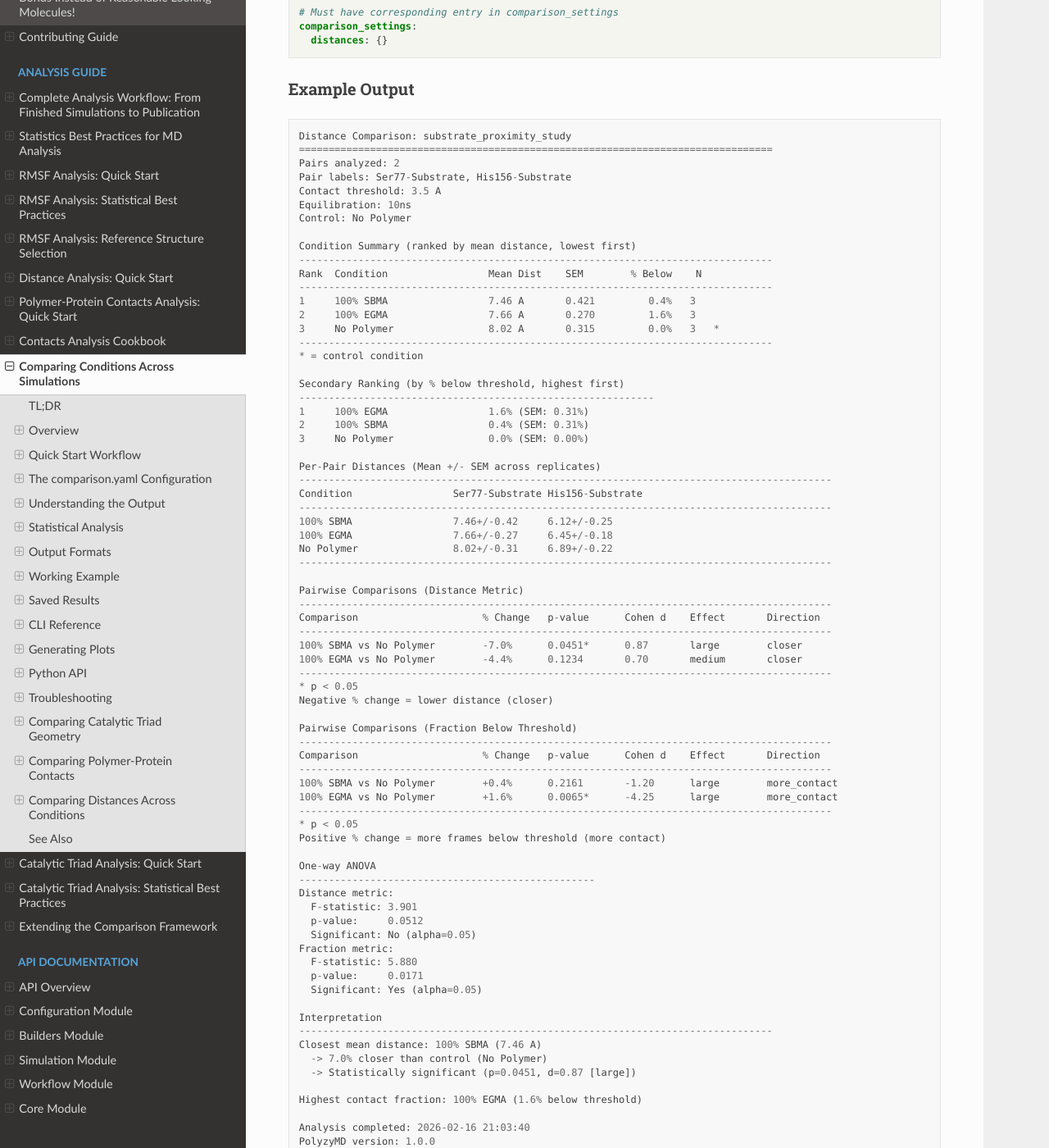
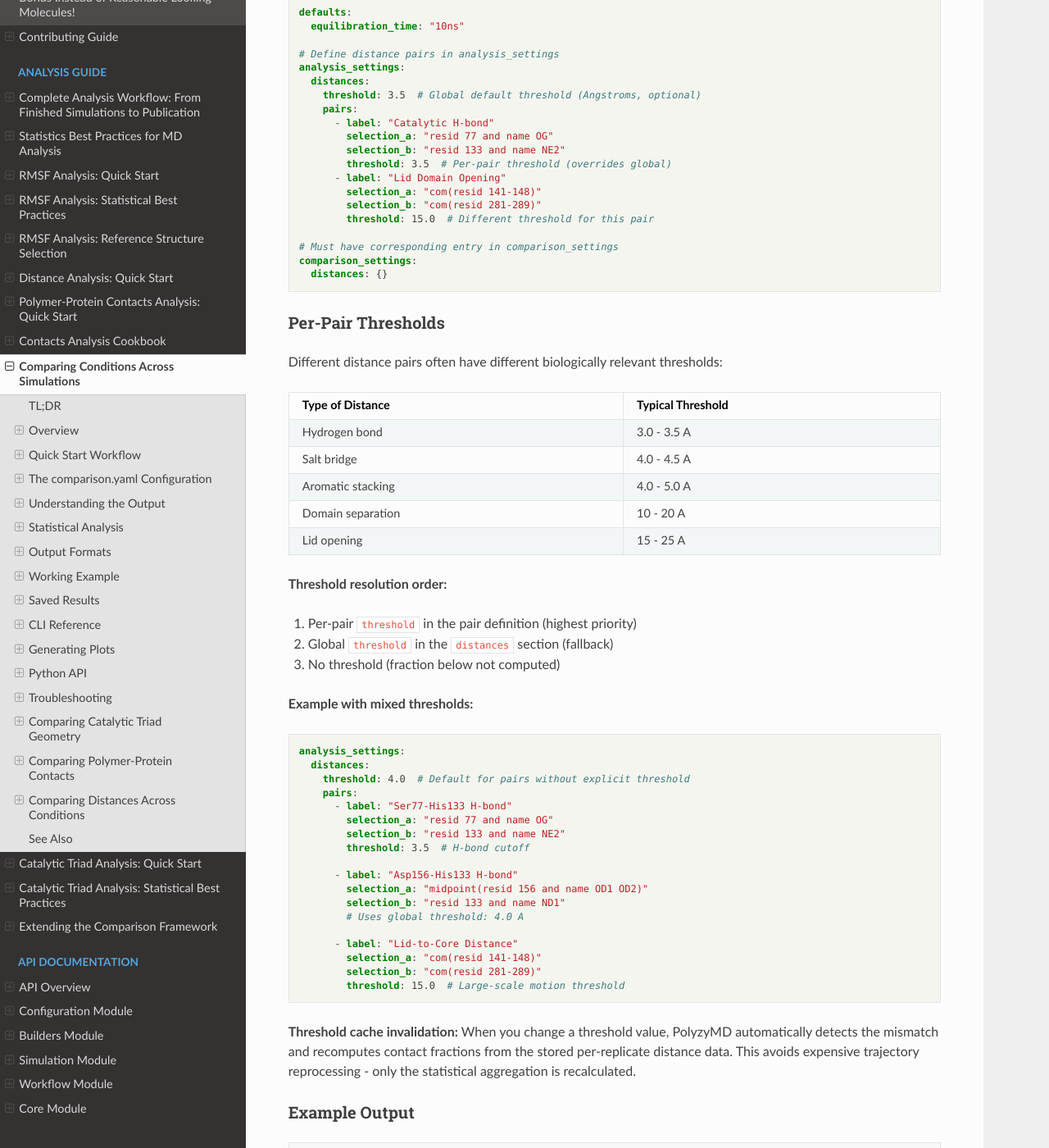
Before and after one commit to joelaforet/polyzymd, a Sphinx documentation site: the page built from docs/source/tutorials/analysis_compare_conditions.md, in a window 1280 px wide and 1400 px high, scrolled down 26141 px. Shown: the whole window at 82% size. Built offline with Sphinx 7.4.7 and the Read the Docs theme 3.1.0, drawn with Linux system fonts in a browser that asks for light colours; some of the changed text lies outside the part shown.

Commit message:
docs: Document per-pair threshold configuration for distances
Adds documentation for the new per-pair threshold feature:
- Updated YAML examples showing per-pair threshold syntax
- Added 'Per-Pair Thresholds' section with threshold resolution order
- Added table of typical thresholds for different distance types
- Documented threshold cache invalidation behavior
- Updated schema reference with distances configuration

````diff
--- a/docs/source/tutorials/analysis_compare_conditions.md
+++ b/docs/source/tutorials/analysis_compare_conditions.md
@@ -238,6 +238,19 @@ analysis_settings:
   #   polymer_selection: "resname SBM EGM"
   #   cutoff: 4.5
 
+  # Distances comparison (required for `polyzymd compare distances`)
+  # distances:
+  #   threshold: 3.5  # Global default threshold (Angstroms, optional)
+  #   pairs:
+  #     - label: "Catalytic H-bond"
+  #       selection_a: "resid 77 and name OG"
+  #       selection_b: "resid 133 and name NE2"
+  #       threshold: 3.5  # Per-pair threshold (optional, overrides global)
+  #     - label: "Lid Opening"
+  #       selection_a: "com(resid 141-148)"
+  #       selection_b: "com(resid 281-289)"
+  #       threshold: 15.0  # Different threshold for large-scale motion
+
 # ============================================================================
 # Comparison Settings (HOW to compare - statistical parameters)
 # ============================================================================
@@ -253,6 +266,8 @@ comparison_settings:
   #   fdr_alpha: 0.05           # FDR for Benjamini-Hochberg correction
   #   min_effect_size: 0.5      # Cohen's d threshold
   #   top_residues: 10          # Top residues to show in console
+
+  # distances: {}  # No comparison-specific parameters
 ```
 
 ### Path Resolution
@@ -1532,19 +1547,66 @@ defaults:
 # Define distance pairs in analysis_settings
 analysis_settings:
   distances:
-    threshold: 3.5  # Angstroms (optional, enables fraction analysis)
+    threshold: 3.5  # Global default threshold (Angstroms, optional)
     pairs:
-      - label: "Ser77-Substrate"
+      - label: "Catalytic H-bond"
         selection_a: "resid 77 and name OG"
-        selection_b: "resname RBY and name C1"  # Substrate atom
-      - label: "His156-Substrate"
-        selection_a: "resid 156 and name NE2"
-        selection_b: "resname RBY and name O2"
+        selection_b: "resid 133 and name NE2"
+        threshold: 3.5  # Per-pair threshold (overrides global)
+      - label: "Lid Domain Opening"
+        selection_a: "com(resid 141-148)"
+        selection_b: "com(resid 281-289)"
+        threshold: 15.0  # Different threshold for this pair
 
 # Must have corresponding entry in comparison_settings
 comparison_settings:
   distances: {}
 ```
+
+### Per-Pair Thresholds
+
+Different distance pairs often have different biologically relevant thresholds:
+
+| Type of Distance | Typical Threshold |
+|------------------|-------------------|
+| Hydrogen bond | 3.0 - 3.5 A |
+| Salt bridge | 4.0 - 4.5 A |
+| Aromatic stacking | 4.0 - 5.0 A |
+| Domain separation | 10 - 20 A |
+| Lid opening | 15 - 25 A |
+
+**Threshold resolution order:**
+1. Per-pair `threshold` in the pair definition (highest priority)
+2. Global `threshold` in the `distances` section (fallback)
+3. No threshold (fraction below not computed)
+
+**Example with mixed thresholds:**
+
+```yaml
+analysis_settings:
+  distances:
+    threshold: 4.0  # Default for pairs without explicit threshold
+    pairs:
+      - label: "Ser77-His133 H-bond"
+        selection_a: "resid 77 and name OG"
+        selection_b: "resid 133 and name NE2"
+        threshold: 3.5  # H-bond cutoff
+
+      - label: "Asp156-His133 H-bond"
+        selection_a: "midpoint(resid 156 and name OD1 OD2)"
+        selection_b: "resid 133 and name ND1"
+        # Uses global threshold: 4.0 A
+
+      - label: "Lid-to-Core Distance"
+        selection_a: "com(resid 141-148)"
+        selection_b: "com(resid 281-289)"
+        threshold: 15.0  # Large-scale motion threshold
+```
+
+**Threshold cache invalidation:** When you change a threshold value, PolyzyMD
+automatically detects the mismatch and recomputes contact fractions from the
+stored per-replicate distance data. This avoids expensive trajectory
+reprocessing - only the statistical aggregation is recalculated.
 
 ### Example Output
 
````
